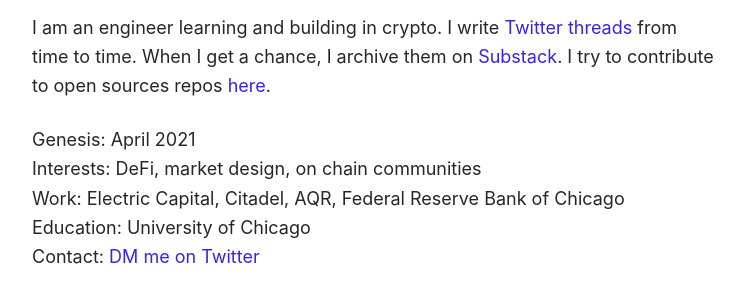
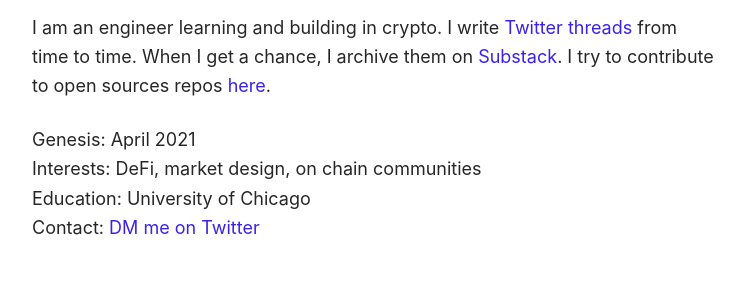
Before and after one commit to rencryptofish/rencryptofish.github.io, a plain HTML site: page index.html in a window 1280 px wide. Shown: the top 293 px of the page, without its empty margins (266-1010 px from the left). Drawn offline with Linux system fonts and the light colour scheme.

Commit message:
Update index.html

```diff
--- a/index.html
+++ b/index.html
@@ -36,8 +36,6 @@
                 <br />
                 Interests: DeFi, market design, on chain communities
                 <br />
-                Work: Electric Capital, Citadel, AQR, Federal Reserve Bank of Chicago
-                <br />
                 Education: University of Chicago
                 <br />
                 Contact: <a href="https://twitter.com/RenCryptoFish">DM me on Twitter</a>
```
